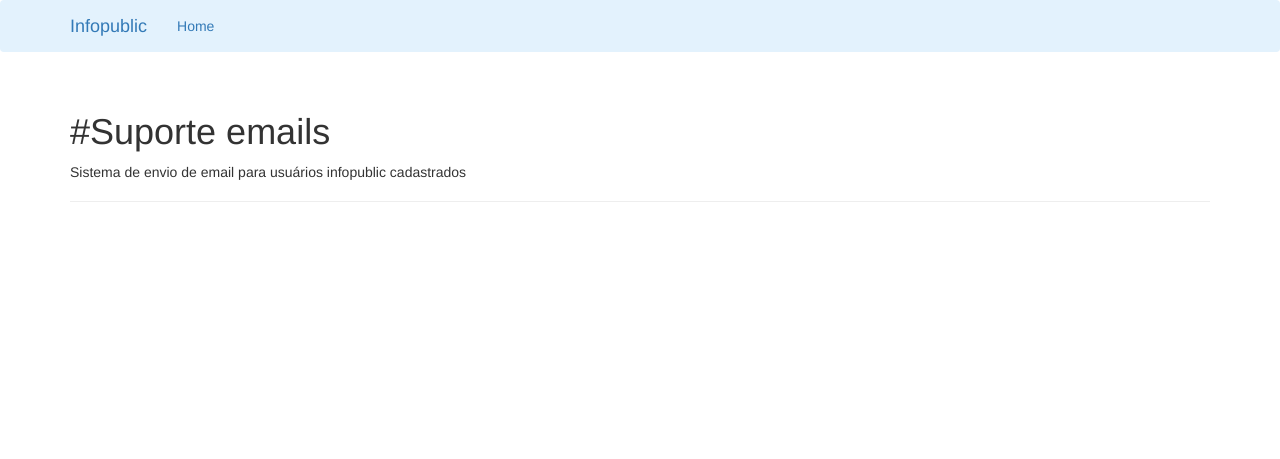
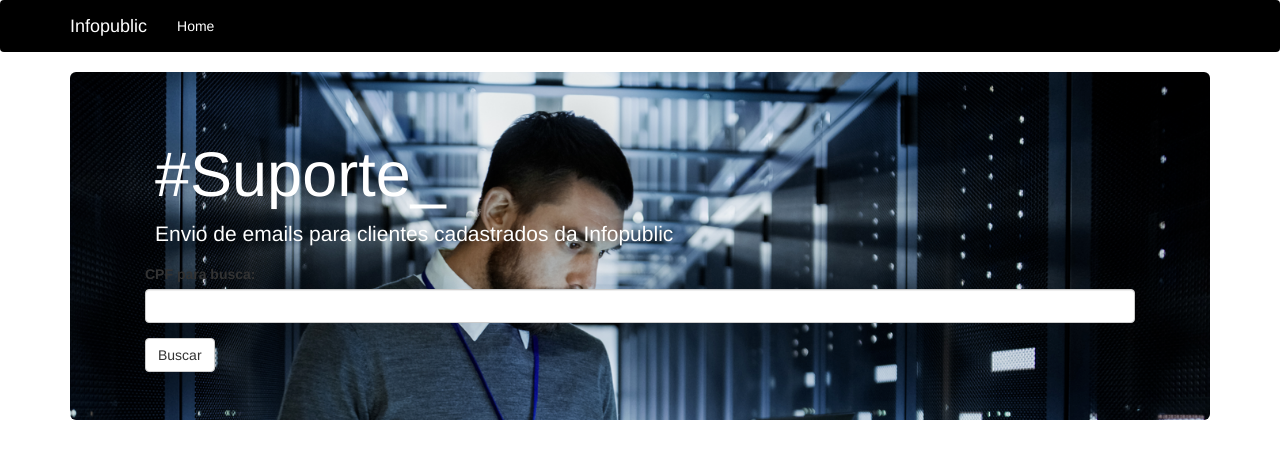
Before and after one commit to es99/suporte_infopublic, a Flask app: page / in a window 1280 px wide. Shown: the top 459 px of the page. Run offline with Flask 2, Linux system fonts and the light colour scheme; some libraries are stand-ins or nearby versions.

Commit message:
melhora do frontend, criada pagina inicial para busca por cpf

```diff
--- a/infopublic_mail/blueprints/views.py
+++ b/infopublic_mail/blueprints/views.py
@@ -1,14 +1,18 @@
 import os
 from flask import render_template
+import os
 from flask import Blueprint
 from infopublic_mail.extras import functions
+from infopublic_mail.extensions.forms import BuscarForm
 
 
 bp = Blueprint("blueprints", __name__)
 
 @bp.route('/')
 def index():
-    return render_template('index.html')
+    path = os.getcwd()
+    form = BuscarForm()
+    return render_template('index.html', form=form, path=path)
 
 @bp.route('/user/<int:id>')
 def user(id):
--- /dev/null
+++ b/infopublic_mail/extensions/forms/__init__.py
@@ -0,0 +1,7 @@
+from flask_wtf import FlaskForm
+from wtforms import StringField, SubmitField
+from wtforms.validators import DataRequired
+
+class BuscarForm(FlaskForm):
+    cpf = StringField('CPF para busca: ', validators=[DataRequired()])
+    submit = SubmitField('Buscar')
--- a/infopublic_mail/templates/base.html
+++ b/infopublic_mail/templates/base.html
@@ -9,7 +9,7 @@
 {% endblock %}
 
 {% block navbar %}
-<div class="navbar navbar-light" role="navigation" style="background-color: #e3f2fd;">
+<div class="navbar navbar-light" role="navigation" style="background-color: black">
     <div class="container">
         <div class="navbar-header">
             <button type="button" class="navbar-toggle" data-toggle="collapse" data-target=".navbar-collapse">
@@ -18,11 +18,11 @@
                 <span class="icon-bar"></span>
                 <span class="icon-bar"></span>
             </button>
-            <a class="navbar-brand" href="http://www.infopublic.com.br">Infopublic</a>
+            <a class="navbar-brand" href="http://www.infopublic.com.br" style="color: white;">Infopublic</a>
         </div>
         <div class="navbar-collapse collapse">
             <ul class="nav navbar-nav">
-                <li><a href="/">Home</a></li>
+                <li><a href="/" style="color: white;">Home</a></li>
             </ul>
         </div>
     </div>
--- a/infopublic_mail/templates/index.html
+++ b/infopublic_mail/templates/index.html
@@ -1,11 +1,32 @@
 {% extends "base.html" %}
+{% import "bootstrap/wtf.html" as wtf %}
 
-{% block page_header %}
-<h1>#Suporte emails</h1>
-<p>Sistema de envio de email para usuários infopublic cadastrados</p>
+{% block head %}
+{{ super() }}
+<style>
+    h1,
+    p {
+        margin-left: 25px;
+        color: white;
+    }
+    .jumbotron {
+        background-image: url("{{ url_for('static', filename='img/img_suporte_jumbotron.png')}}");
+        background-size: cover;
+    }
+    #busca_form {
+        color: white;
+    }
+</style>
 {% endblock %}
-{% block page_content %}
-<ul>
-    <div class=".jumbotron"></div>
-</ul>
+
+{% block content %}
+<div class="container">
+    <div class="jumbotron">
+    <h1 style="color: white;">#Suporte_</h1>
+    <p>Envio de emails para clientes cadastrados da Infopublic</p>
+    <div class="container">
+        {{ wtf.quick_form(form, id='busca_form') }}
+    </div>
+    </div>
+</div>
 {% endblock %}
--- a/infopublic_mail/templates/static/stylesheet.css
+++ /dev/null
@@ -1,3 +0,0 @@
-p.info_user {
-    font-weight: bold;
-}
```
Also changed, not shown: infopublic_mail/static/img/img_suporte_jumbotron.png (added).
